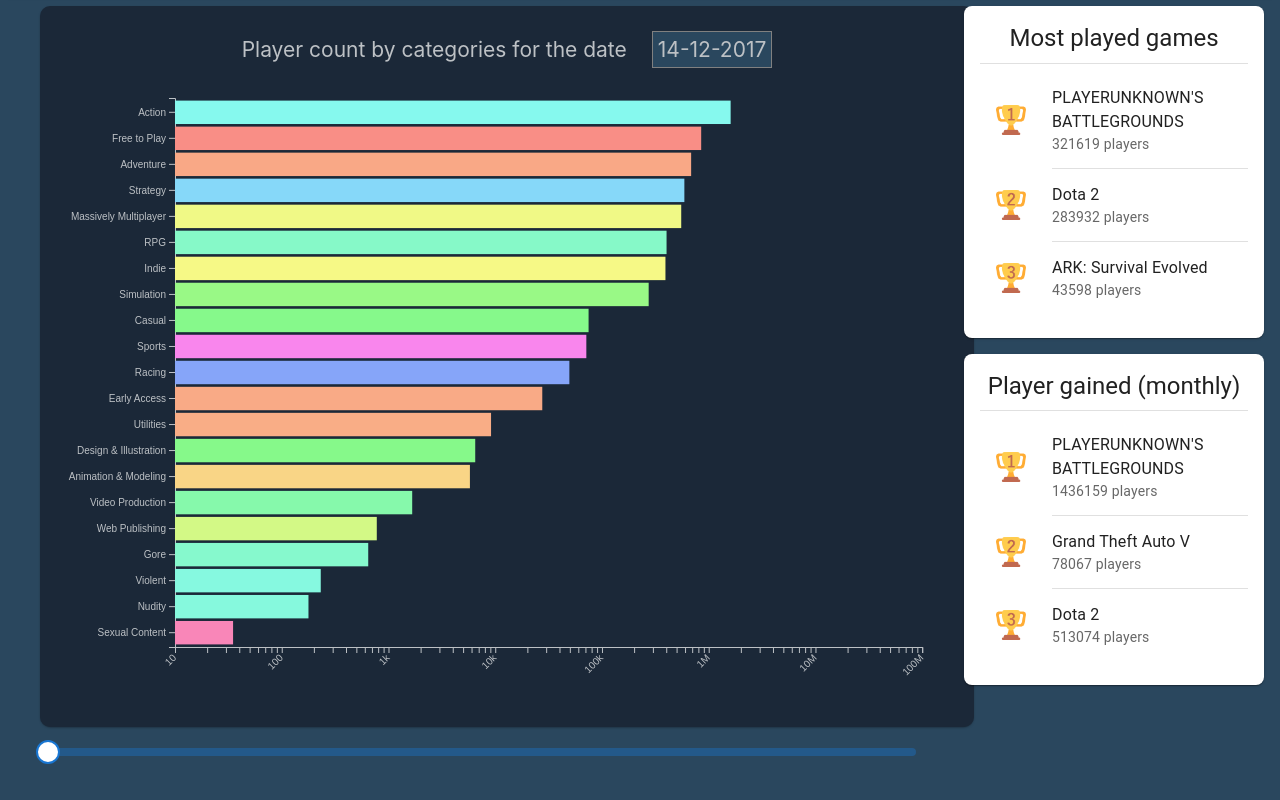
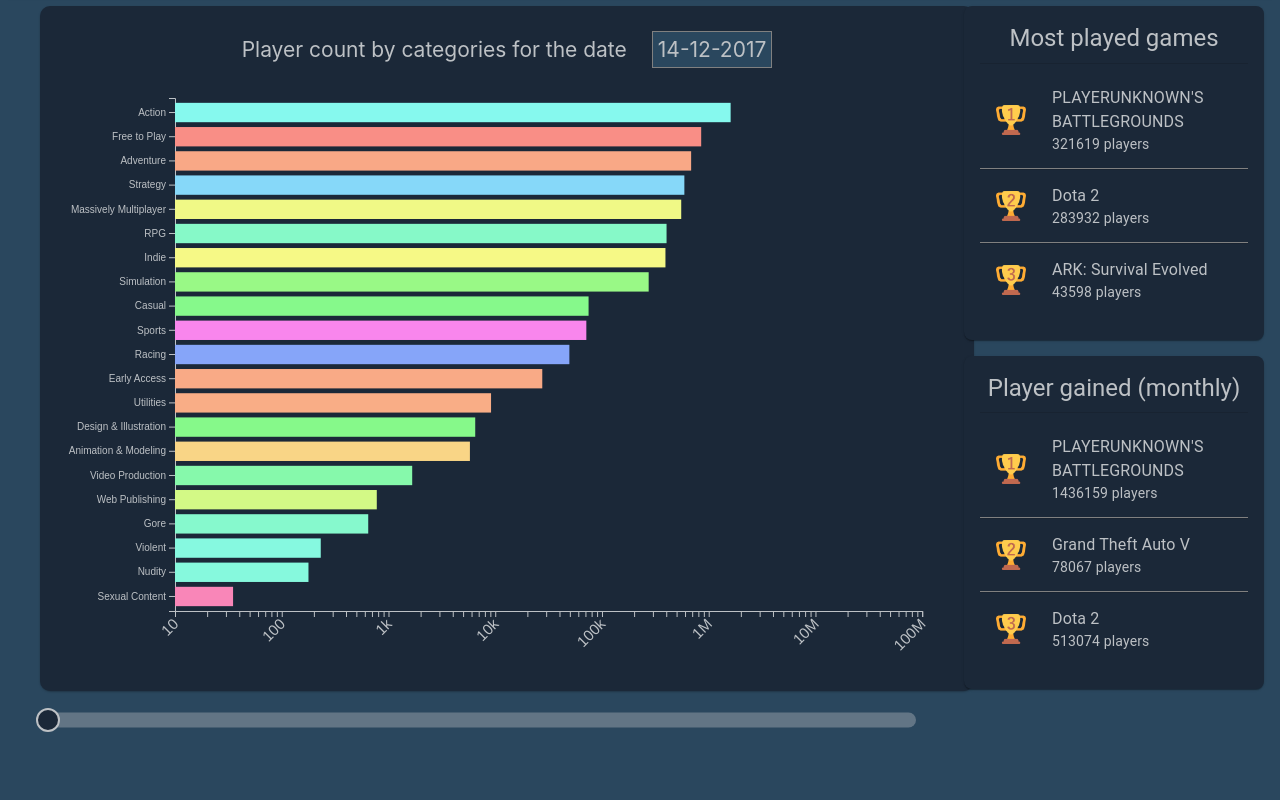
Before and after one commit to com-480-data-visualization/project-2023-no-preference, a React (Create React App) app: page / in a window 1280 px wide. Shown: the part 860-1660 px from the top of the page. Built offline with nearby package versions, Linux system fonts and the light colour scheme.

Commit message:
cleaning and styling

```diff
--- a/src/Components/CardMUI.js
+++ b/src/Components/CardMUI.js
@@ -20,7 +20,7 @@
   }, [props.data])
 
   return (
-    <Card sx={{ maxWidth: 345, gap: 2, borderRadius: 2 }}>
+    <Card sx={{ maxWidth: 345, gap: 2, borderRadius: 2 }} className='App-Card'>
       <CardActionArea>
         <CardContent>
           <Typography gutterBottom variant="h5" component="div"
--- a/src/Components/Chart.js
+++ b/src/Components/Chart.js
@@ -78,7 +78,8 @@
       .call(d3.axisBottom(x))
       .selectAll("text")
       .attr("transform", "translate(-10,0)rotate(-45)")
-      .style("text-anchor", "end");
+      .style("text-anchor", "end")
+      .attr("font-size", "1.5em");
 
 
     // Y axis
@@ -86,7 +87,7 @@
       .scaleBand()
       .domain(props.data.map((d) => d.group))
       .range([0, height])
-      .padding(0.1)
+      .padding(0.2)
       .domain(
         data.map(function (d) {
           return d.group;
@@ -223,7 +224,6 @@
           }}
         />
       </Box>
-
       <div style={{
           display : 'flex',
           alignItems : 'center',
@@ -239,15 +239,15 @@
  * https://mui.com/material-ui/api/slider/
  */
 const CoolSlider = styled(Slider)({
-  color: "#1976D2",
-  height: 8,
+  color: "#bdc1c5",
+  height: 15,
   "& .MuiSlider-track": {
-    border: "none",
+    border: "1px solid #1b2838",
   },
   "& .MuiSlider-thumb": {
     height: 24,
     width: 24,
-    backgroundColor: "#fff",
+    backgroundColor: "#1b2838",
     border: "2px solid currentColor",
     "&:focus, &:hover, &.Mui-active, &.Mui-focusVisible": {
       boxShadow: "inherit",
--- a/src/css/App.css
+++ b/src/css/App.css
@@ -23,6 +23,20 @@
   margin-left: 15px;
 }
 
+.App-Card {
+  background-color: var(--bg-color) !important;
+  color: var(--txt-color) !important;
+}
+.App-Card p{
+  background-color: var(--bg-color) !important;
+  color: var(--txt-color) !important;
+}
+
+.App-Card li[role="separator"] {
+  border-top: 1px solid var(--dark-txt-color);
+  margin: auto;
+}
+
 /*-----------*/
 /* Bar Chart */
 /*-----------*/
@@ -34,7 +48,7 @@
   border-radius: 10px;
   padding: 25px;
   box-shadow: 0px 1px 3px -1.5px rgba(0,0,0,0.75);
-  min-height: 70vh;
+  min-height: 65vh;
 }
 
 
```
Lines whose indentation alone changed are shown as unchanged.
